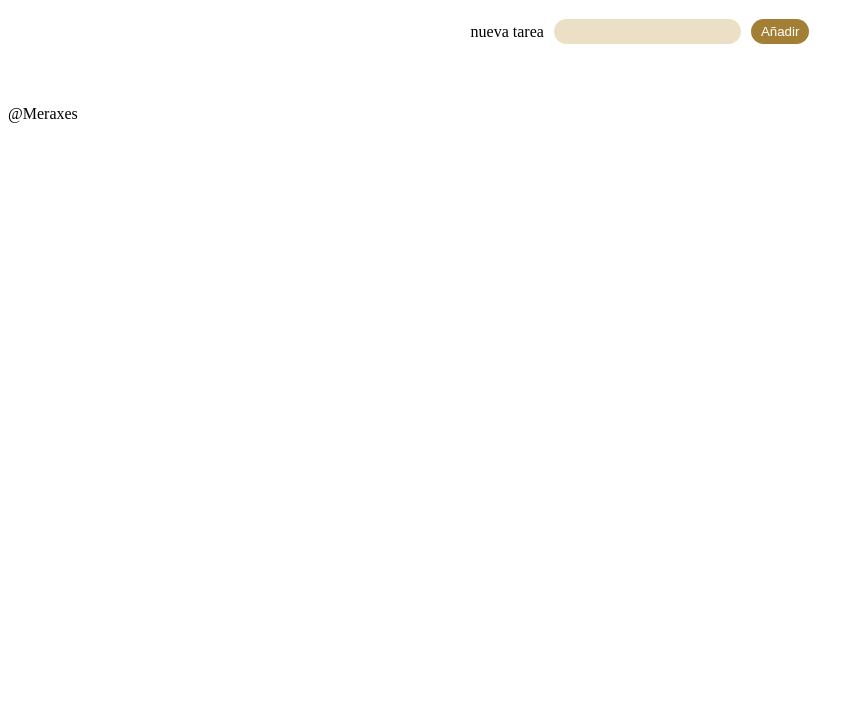
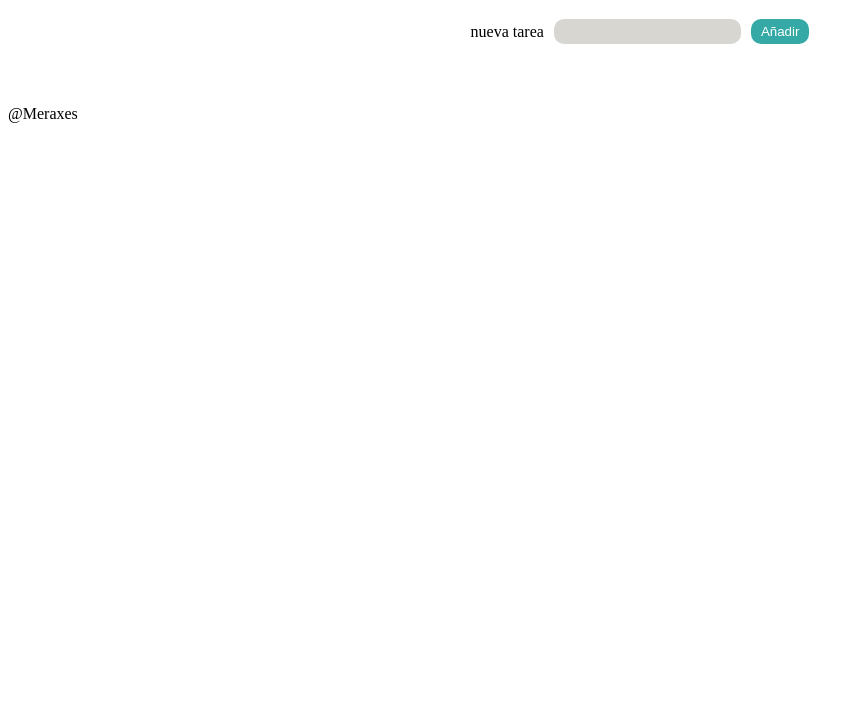
Before and after one commit to Meraxesfire/lista-tareas, a plain HTML site: page index.html in a window 1280 px wide. Shown: the part 81-800 px from the top of the page, without its empty margins (0-863 px from the left). Drawn offline with Linux system fonts and the light colour scheme.

Commit message:
añado estilos a ul

```diff
--- a/styles.css
+++ b/styles.css
@@ -13,23 +13,30 @@ body{
     align-items: center;;
 }
 #userInput{
-    border-radius: 40px;
+    border-radius: 10px;
     border:none;
-    background-color: rgba(182, 143, 51, 0.277);
+    background-color: rgba(175, 172, 163, 0.499);
     max-height: 30px;
     padding:5px;
 }
 
 #anadirTarea{
-    border-radius:20px;
+    border-radius:10px;
     border:none;
-    background-color: rgb(163, 127, 54);
+    background-color: rgb(52, 169, 165);
     padding:5px 10px;
-    color:white;
+    color:rgb(255, 255, 255);
 }
 
 .tareaItem{
     display:flex;
+    max-width: fit-content;
+    justify-items: center;
+}
+#list{
+    justify-items: left;
+    max-width: fit-content;
+    justify-self:center;
     justify-content: center;
     align-self: center;
 }
```
